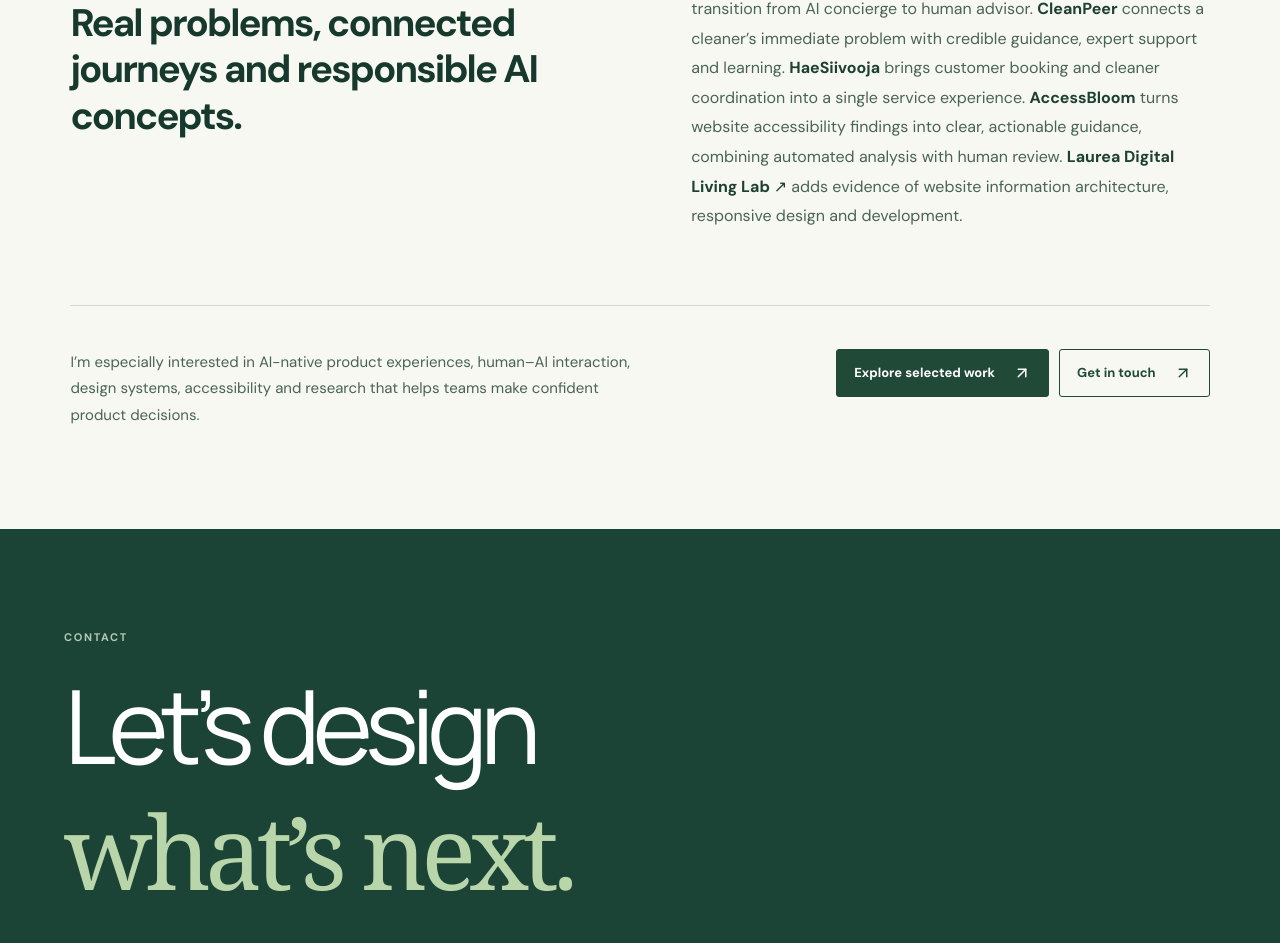
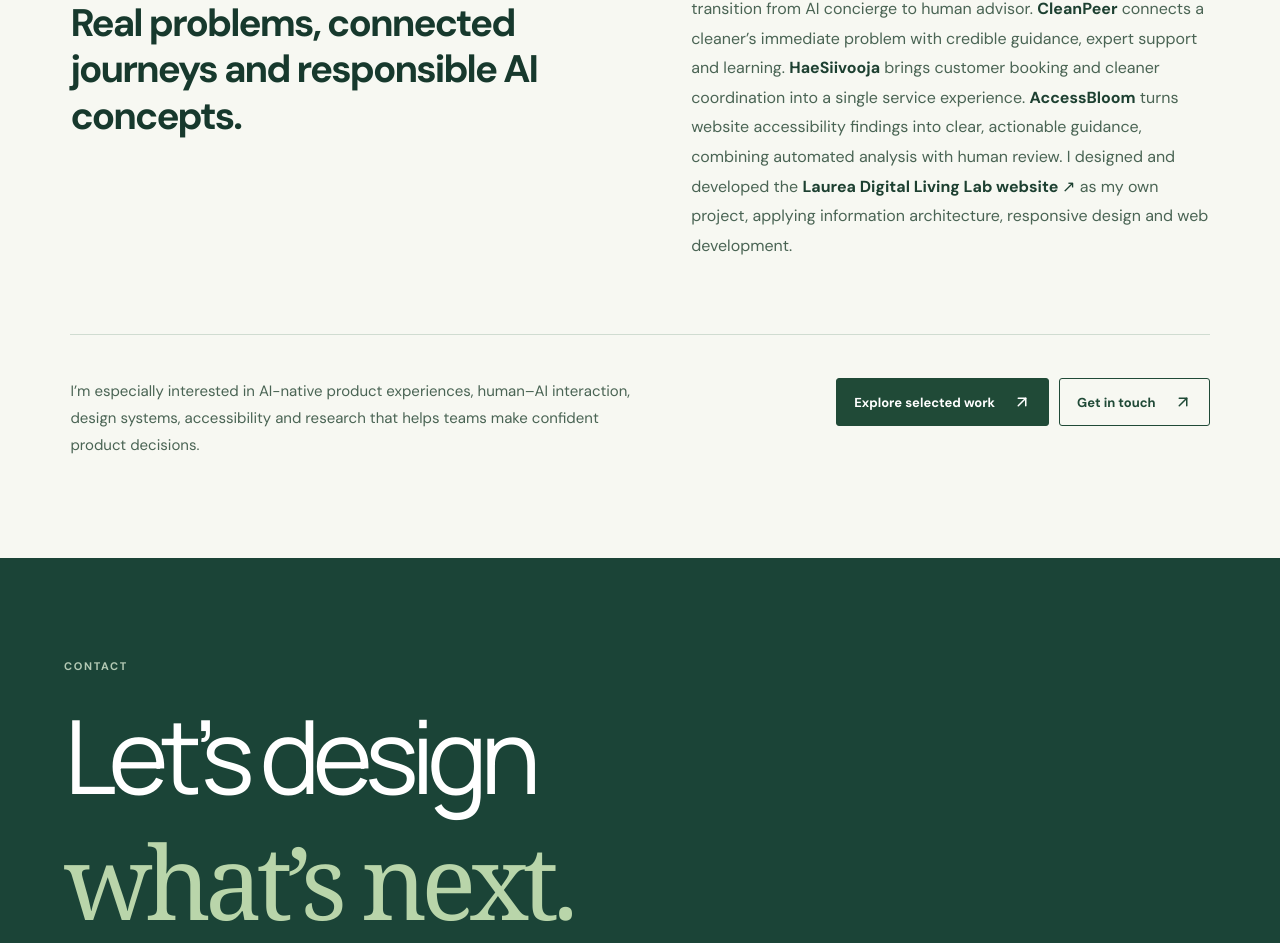
Before and after one commit to viktoriyamik/vik-portfolio, a React (Vite) app: page / in a window 1280 px wide. Shown: the part 5202-6145 px from the top of the page. Built offline with nearby package versions, Linux system fonts and the light colour scheme.

Commit message:
Clarify Laurea Digital Living Lab website and project as own design and development work

```diff
--- a/src/WhoIAmSection.tsx
+++ b/src/WhoIAmSection.tsx
@@ -110,7 +110,7 @@
           <span className="vm-about-label">SELECTED PRODUCT THINKING</span>
           <h3>Real problems, connected journeys and responsible AI concepts.</h3>
         </div>
-        <p><strong>AURA Atelier</strong> explores emotionally intelligent styling and a considered transition from AI concierge to human advisor. <strong>CleanPeer</strong> connects a cleaner’s immediate problem with credible guidance, expert support and learning. <strong>HaeSiivooja</strong> brings customer booking and cleaner coordination into a single service experience. <strong>AccessBloom</strong> turns website accessibility findings into clear, actionable guidance, combining automated analysis with human review. <a href="https://www.digitallivinglab.com/" target="_blank" rel="noopener noreferrer" aria-label="Visit Laurea Digital Living Lab website"><strong>Laurea Digital Living Lab ↗</strong></a> adds evidence of website information architecture, responsive design and development.</p>
+        <p><strong>AURA Atelier</strong> explores emotionally intelligent styling and a considered transition from AI concierge to human advisor. <strong>CleanPeer</strong> connects a cleaner’s immediate problem with credible guidance, expert support and learning. <strong>HaeSiivooja</strong> brings customer booking and cleaner coordination into a single service experience. <strong>AccessBloom</strong> turns website accessibility findings into clear, actionable guidance, combining automated analysis with human review. I designed and developed the <a href="https://www.digitallivinglab.com/" target="_blank" rel="noopener noreferrer" aria-label="Visit the Laurea Digital Living Lab website I designed and developed"><strong>Laurea Digital Living Lab website ↗</strong></a> as my own project, applying information architecture, responsive design and web development.</p>
       </div>
 
       <div className="vm-about-footer">
```
